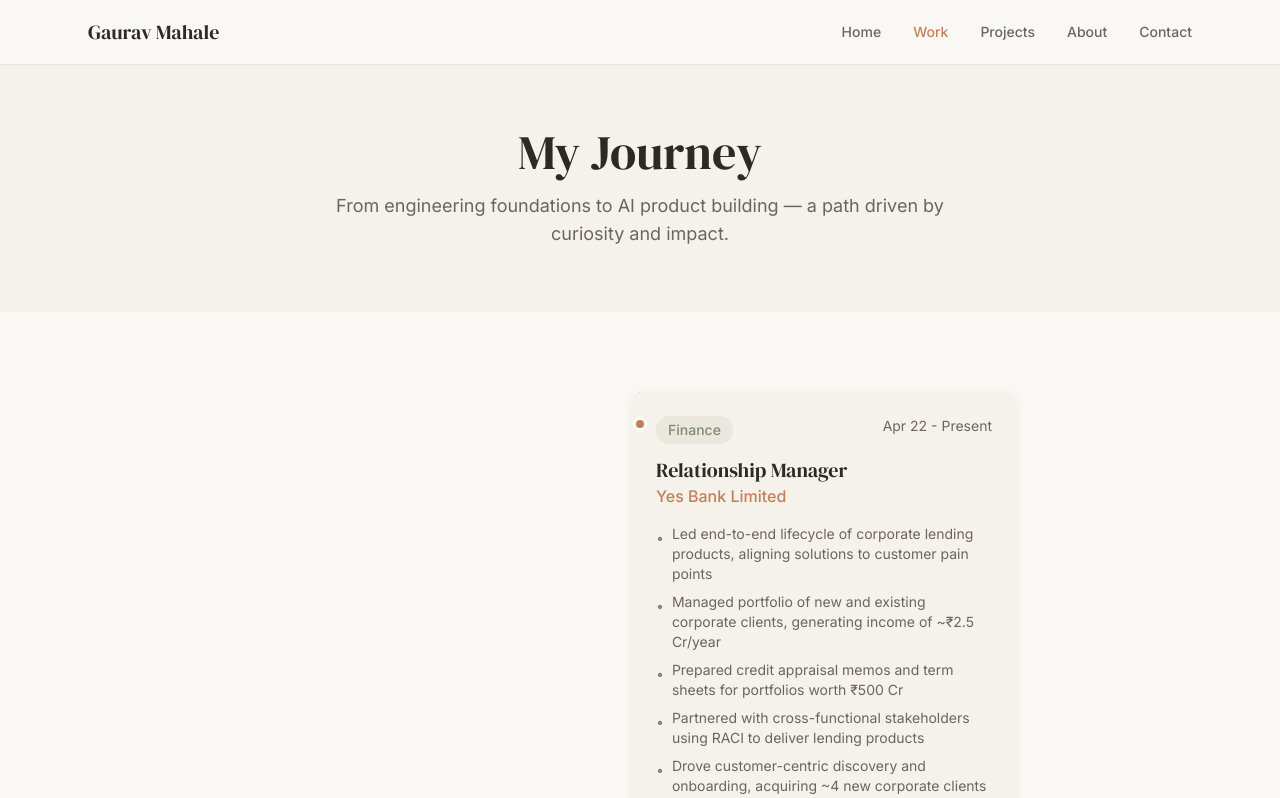
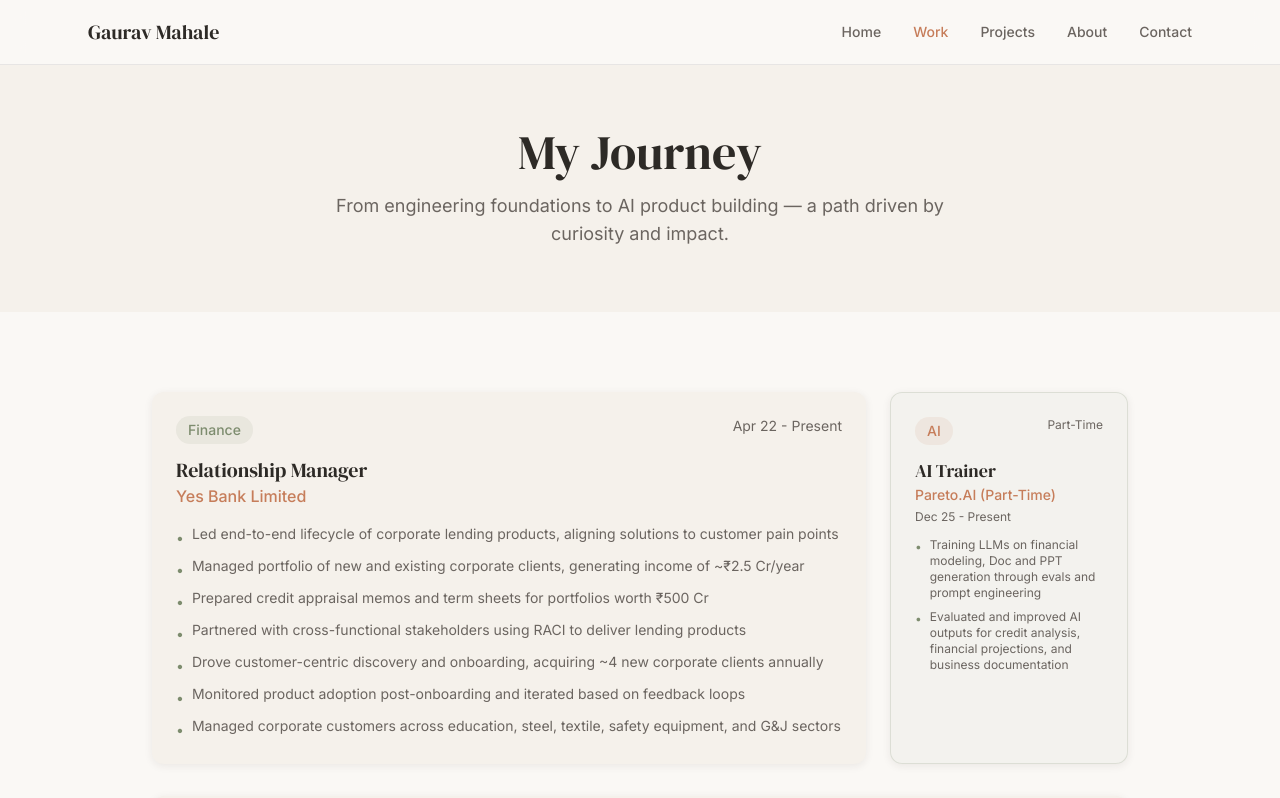
Before and after one commit to gmpro-cr/career-portfolio-Google, a React (Vite) app: page /work in a window 1280 px wide. Shown: the top 798 px of the page. Built offline with nearby package versions, Linux system fonts and the light colour scheme.

Commit message:
refactor: redesign work page layout
- Stack experience blocks vertically instead of alternating left-right
- Top block: Yes Bank (75%) + Pareto.AI part-time (25%) side by side
- Previous experiences displayed as full-width stacked cards

Co-Authored-By: Claude Opus 4.5 <noreply@anthropic.com>

```diff
--- a/pages/Work.tsx
+++ b/pages/Work.tsx
@@ -15,21 +15,55 @@ export default function Work() {
       </section>
 
       <section className="py-20">
-        <div className="max-w-4xl mx-auto px-4 sm:px-6">
-          <div className="relative">
-            <div className="absolute left-4 md:left-1/2 top-0 bottom-0 w-0.5 bg-olive/30 transform md:-translate-x-1/2" />
+        <div className="max-w-5xl mx-auto px-4 sm:px-6">
+          {/* Current Roles - Yes Bank + Pareto.AI side by side */}
+          <div className="flex flex-col md:flex-row gap-6 mb-8">
+            {/* Yes Bank - 75% */}
+            <div className="md:w-3/4">
+              <div className="card h-full">
+                <div className="flex items-start justify-between flex-wrap gap-2">
+                  <span className="badge-finance">Finance</span>
+                  <span className="text-sm text-muted">{EXPERIENCES[0].period}</span>
+                </div>
+                <h3 className="mt-3 text-xl font-serif text-charcoal">{EXPERIENCES[0].role}</h3>
+                <p className="text-terracotta font-medium">{EXPERIENCES[0].company}</p>
+                <ul className="mt-4 space-y-2">
+                  {EXPERIENCES[0].description.map((desc, i) => (
+                    <li key={i} className="text-sm text-muted flex gap-2">
+                      <span className="text-olive mt-1">•</span>
+                      <span>{desc}</span>
+                    </li>
+                  ))}
+                </ul>
+              </div>
+            </div>
 
-            {EXPERIENCES.map((exp, index) => (
-              <div
-                key={index}
-                className={`relative flex flex-col md:flex-row gap-8 mb-12 ${
-                  index % 2 === 0 ? 'md:flex-row-reverse' : ''
-                }`}
-              >
-                <div className="absolute left-4 md:left-1/2 w-4 h-4 rounded-full bg-terracotta border-4 border-warm-white transform -translate-x-1/2 mt-6 z-10" />
+            {/* Pareto.AI - 25% */}
+            <div className="md:w-1/4">
+              <div className="card h-full bg-olive/5 border border-olive/20">
+                <div className="flex items-start justify-between flex-wrap gap-2">
+                  <span className="badge-ai">AI</span>
+                  <span className="text-xs text-muted">Part-Time</span>
+                </div>
+                <h3 className="mt-3 text-lg font-serif text-charcoal">{EXPERIENCES[4].role}</h3>
+                <p className="text-terracotta font-medium text-sm">{EXPERIENCES[4].company}</p>
+                <p className="text-xs text-muted mt-1">{EXPERIENCES[4].period}</p>
+                <ul className="mt-3 space-y-2">
+                  {EXPERIENCES[4].description.slice(0, 2).map((desc, i) => (
+                    <li key={i} className="text-xs text-muted flex gap-2">
+                      <span className="text-olive mt-0.5">•</span>
+                      <span>{desc}</span>
+                    </li>
+                  ))}
+                </ul>
+              </div>
+            </div>
+          </div>
 
-                <div className={`flex-1 ml-12 md:ml-0 ${index % 2 === 0 ? 'md:pr-12' : 'md:pl-12'}`}>
-                  <div className="card">
+          {/* Previous Experiences - Stacked vertically */}
+          <div className="space-y-6">
+            {EXPERIENCES.slice(1, 4).map((exp, index) => (
+              <div key={index} className="card">
                 <div className="flex items-start justify-between flex-wrap gap-2">
                   <span className={`${exp.type === 'AI' ? 'badge-ai' : exp.type === 'Finance' ? 'badge-finance' : 'badge-ops'}`}>
                     {exp.type}
@@ -46,10 +80,6 @@ export default function Work() {
                     </li>
                   ))}
                 </ul>
-                  </div>
-                </div>
-
-                <div className="hidden md:block flex-1" />
               </div>
             ))}
           </div>
```
Lines whose indentation alone changed are shown as unchanged.
